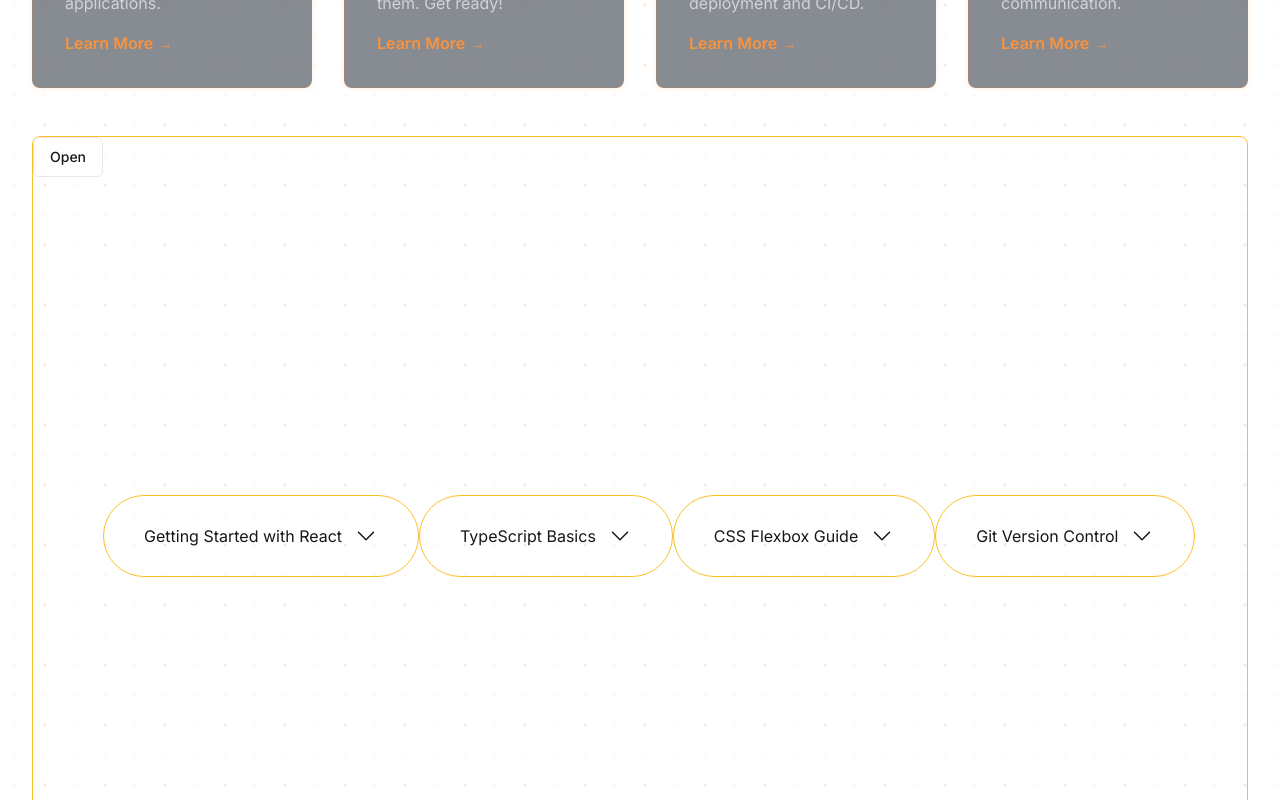
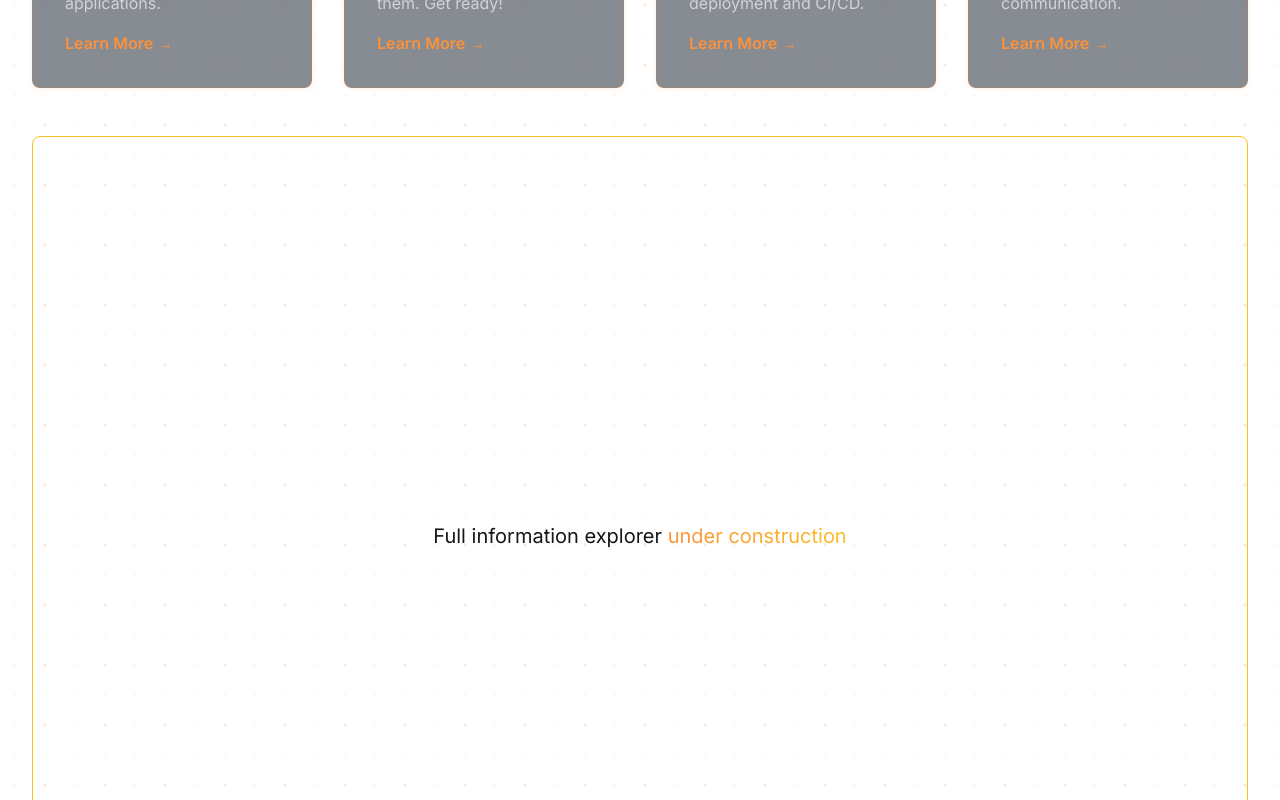
Before and after one commit to nikdunna/404-dev-not-found, a Next.js app: page / in a window 1280 px wide. Shown: the part 1480-2280 px from the top of the page. Built offline with nearby package versions, Linux system fonts and the light colour scheme.

Commit message:
hotfix -- accidentally pushed to main fuck me

```diff
--- a/src/app/explorer.tsx
+++ b/src/app/explorer.tsx
@@ -2,44 +2,52 @@
 
 import "./globals.css";
 // import { useState } from "react";
-import Node from "./node";
-import NodeDrawer from "./nodedrawer";
+// import Node from "./node";
+// import NodeDrawer from "./nodedrawer";
 
 export default function Explorer() {
-  const nodes = [
-    {
-      id: 1,
-      title: "Getting Started with React",
-      description:
-        "Learn the fundamentals of React including components, props, and state management",
-      resourceUrl: "https://react.dev/learn",
-    },
-    {
-      id: 2,
-      title: "TypeScript Basics",
-      description:
-        "Introduction to TypeScript and its core concepts for type-safe JavaScript development",
-      resourceUrl: "https://www.typescriptlang.org/docs/",
-    },
-    {
-      id: 3,
-      title: "CSS Flexbox Guide",
-      description:
-        "Master CSS flexbox layout with practical examples and use cases",
-      resourceUrl: null,
-    },
-    {
-      id: 4,
-      title: "Git Version Control",
-      description:
-        "Essential Git commands and workflows for effective version control",
-      resourceUrl: "https://git-scm.com/doc",
-    },
-  ];
+  // const nodes = [
+  //   {
+  //     id: 1,
+  //     title: "Getting Started with React",
+  //     description:
+  //       "Learn the fundamentals of React including components, props, and state management",
+  //     resourceUrl: "https://react.dev/learn",
+  //   },
+  //   {
+  //     id: 2,
+  //     title: "TypeScript Basics",
+  //     description:
+  //       "Introduction to TypeScript and its core concepts for type-safe JavaScript development",
+  //     resourceUrl: "https://www.typescriptlang.org/docs/",
+  //   },
+  //   {
+  //     id: 3,
+  //     title: "CSS Flexbox Guide",
+  //     description:
+  //       "Master CSS flexbox layout with practical examples and use cases",
+  //     resourceUrl: null,
+  //   },
+  //   {
+  //     id: 4,
+  //     title: "Git Version Control",
+  //     description:
+  //       "Essential Git commands and workflows for effective version control",
+  //     resourceUrl: "https://git-scm.com/doc",
+  //   },
+  // ];
 
   return (
-    <div className="flex transform-gpu w-screen h-screen border border-amber-400 rounded-lg">
-      <NodeDrawer />
+    <div className="flex transform-gpu w-screen h-screen border border-amber-400 rounded-lg items-center justify-center">
+
+      <h1 className="text-xl text-center justify-center">
+        Full information explorer{" "}
+        <span className="text-transparent bg-clip-text bg-gradient-to-r from-orange-400 to-amber-400">
+          under construction
+        </span>
+      </h1>
+
+      {/* <NodeDrawer />
       <div className="flex transform-gpu relative items-center">
         {nodes.map((node) => (
           <Node
@@ -49,7 +57,7 @@ export default function Explorer() {
             resourceUrl={node.resourceUrl}
           />
         ))}
-      </div>
+      </div> */}
     </div>
   );
 }
```
